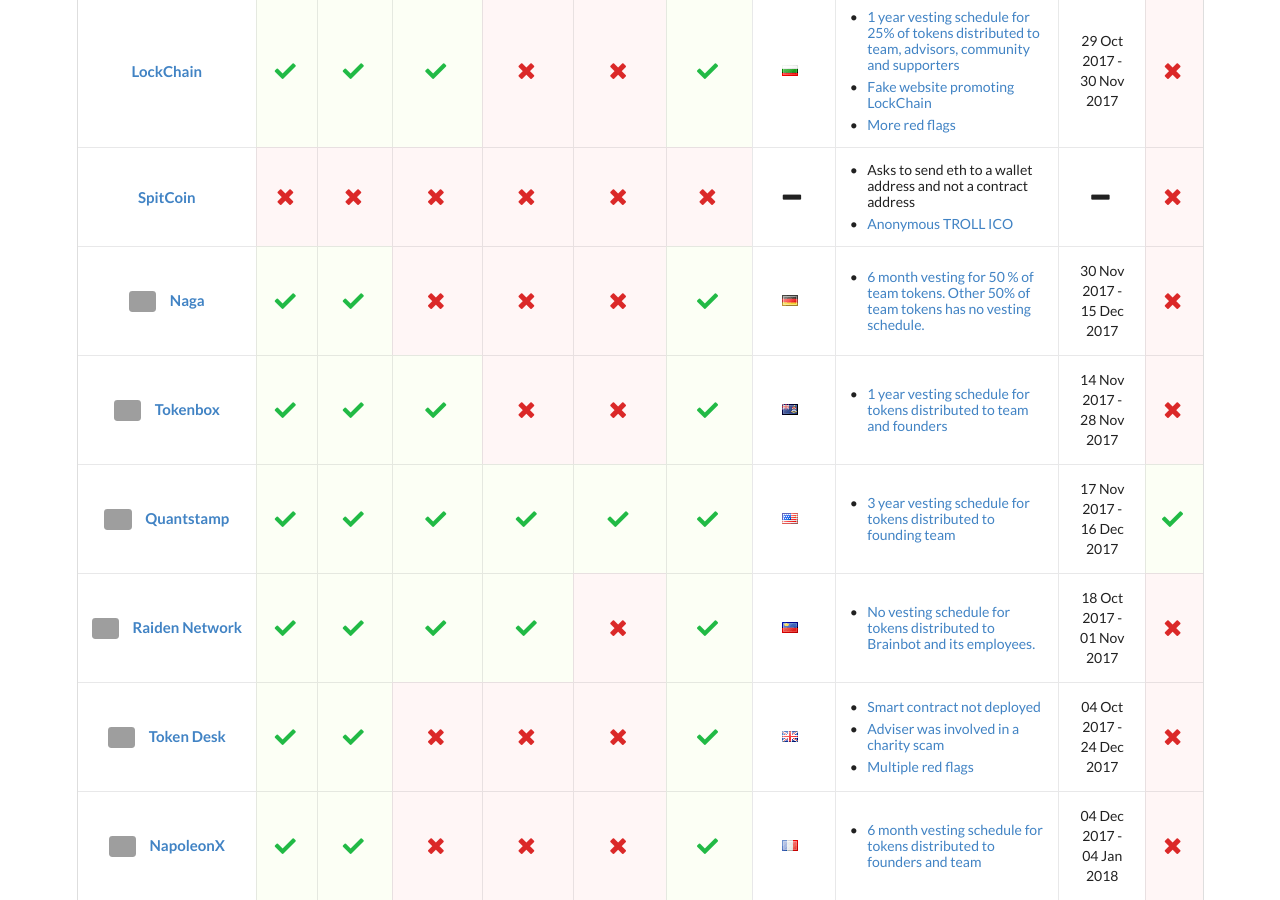
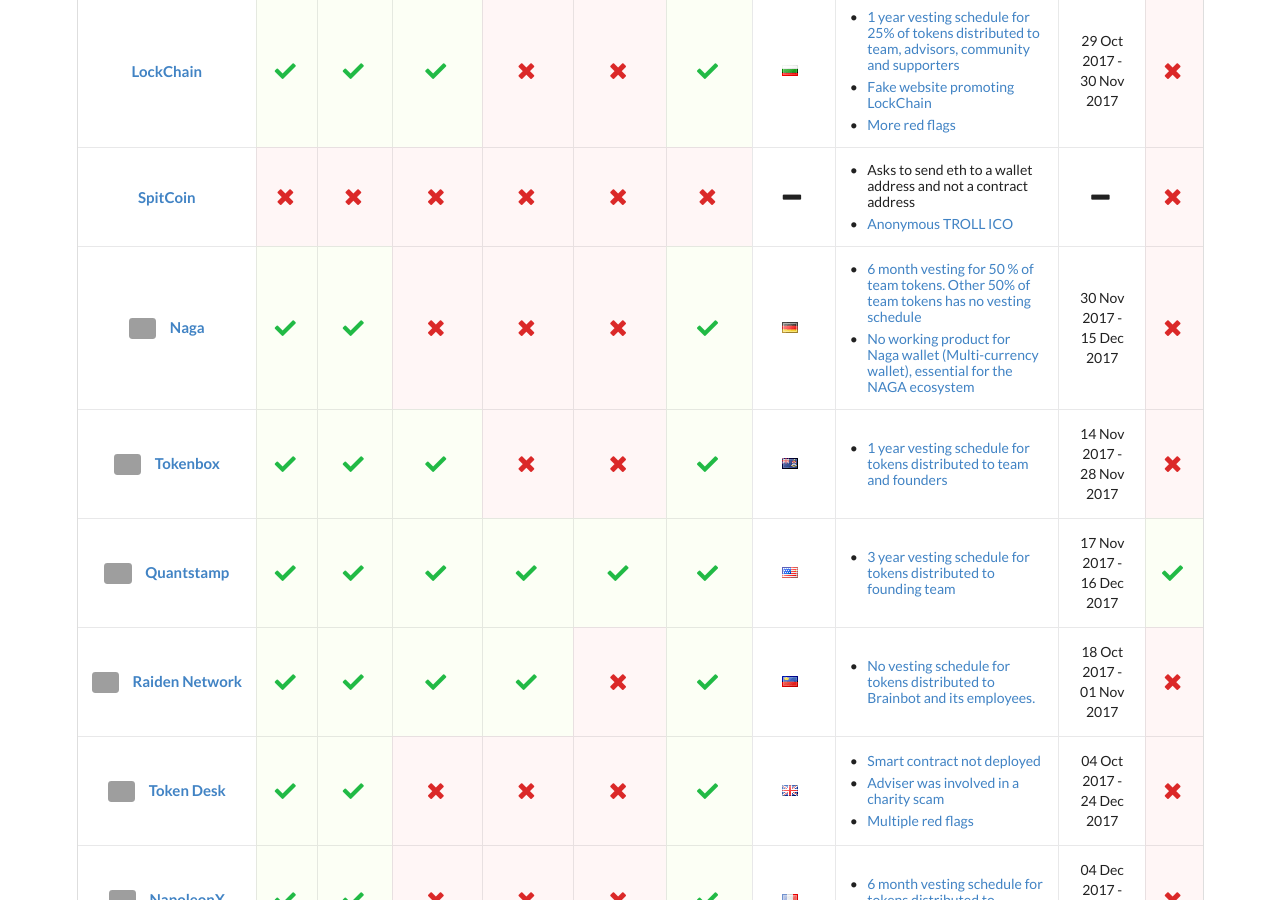
Before and after one commit to ico-check/ico-check, a Jekyll site: the page built from index.md, in a window 1280 px wide and 900 px high, scrolled down 564 px. Built offline with Jekyll 4.4.1, drawn with Linux system fonts in a browser that asks for light colours; nearby versions of some CDN libraries; grey boxes are pictures that could not be loaded.

Commit message:
7-naga-ico-check
comment update

```diff
--- a/_data/icos.yml
+++ b/_data/icos.yml
@@ -52,7 +52,9 @@
   have-company: true
   location: Germany
   comments:
-    - content: 6 month vesting for 50 % of team tokens. Other 50% of team tokens has no vesting schedule.
+    - content: 6 month vesting for 50 % of team tokens. Other 50% of team tokens has no vesting schedule
+      url: https://github.com/ico-check/ico-check/issues/7
+    - content: No working product for Naga wallet (Multi-currency wallet), essential for the NAGA ecosystem
       url: https://github.com/ico-check/ico-check/issues/7
   ico-start-date: 2017-11-30T00:00:00Z
   ico-end-date: 2017-12-15T00:00:00Z
```
